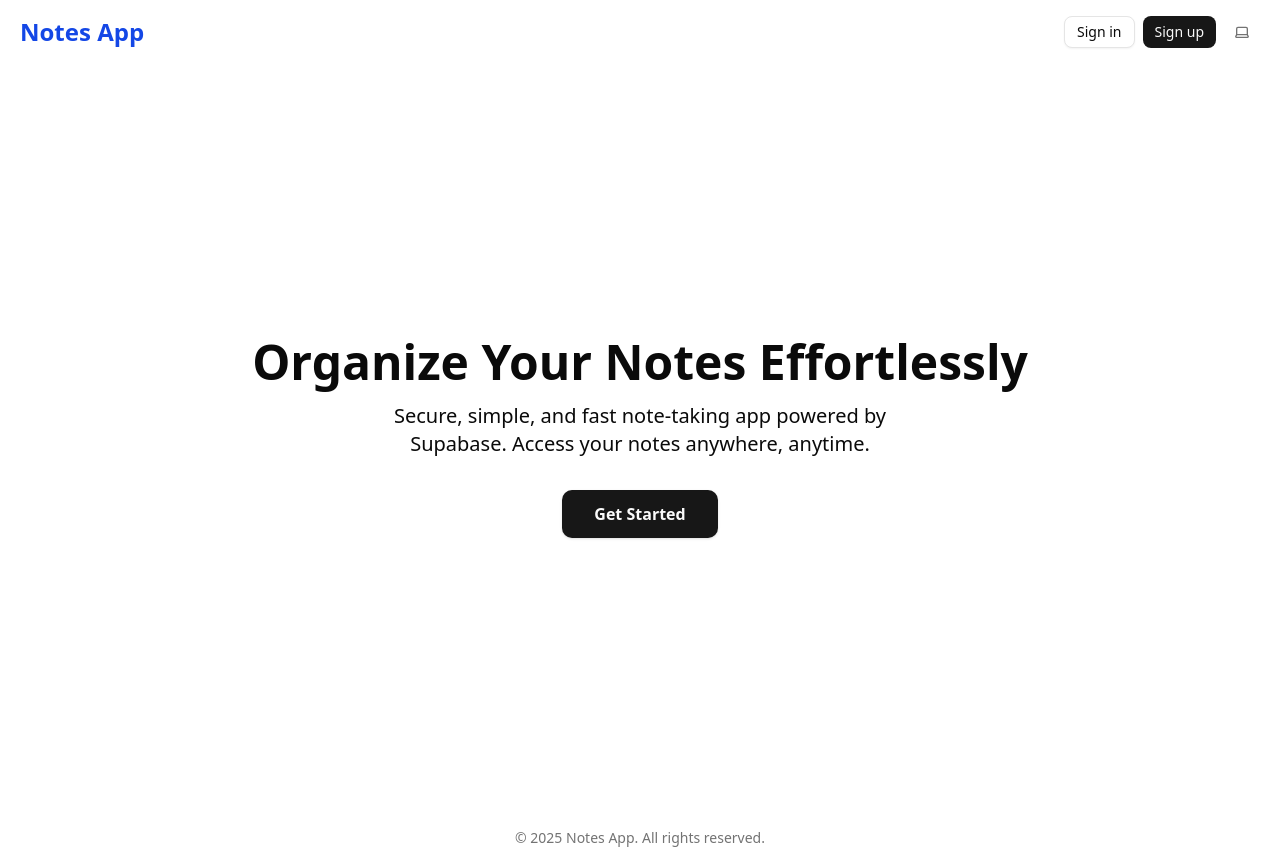
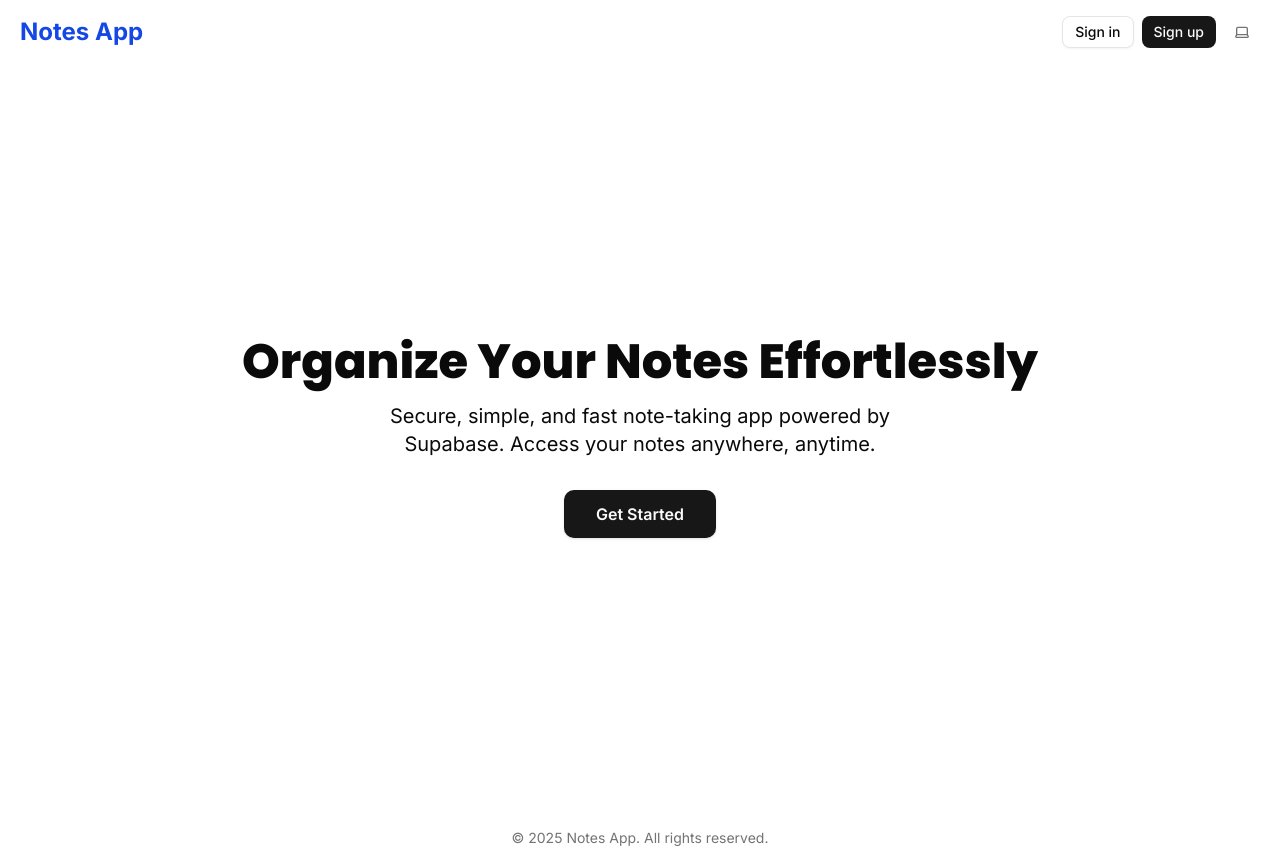
Before and after one commit to xncee/notes-app-supabase, a React (Vite) app: page / in a window 1280 px wide. Built offline with nearby package versions, Linux system fonts and the light colour scheme; no server answers.

Commit message:
style: update font families and line height

```diff
--- a/index.html
+++ b/index.html
@@ -1,9 +1,20 @@
-<!DOCTYPE html>
+<!doctype html>
 <html lang="en">
   <head>
     <meta charset="UTF-8" />
     <link rel="icon" type="image/svg+xml" href="/notes-icon.png" />
     <link href="/src/style.css" rel="stylesheet" />
+    <link rel="preconnect" href="https://fonts.googleapis.com" />
+    <link rel="preconnect" href="https://fonts.gstatic.com" crossorigin />
+    <link
+      href="https://fonts.googleapis.com/css2?family=Poppins:ital,wght@0,100;0,200;0,300;0,400;0,500;0,600;0,700;0,800;0,900;1,100;1,200;1,300;1,400;1,500;1,600;1,700;1,800;1,900&display=swap"
+      rel="stylesheet"
+    />
+    <link
+      href="https://fonts.googleapis.com/css2?family=Inter:ital,opsz,wght@0,14..32,100..900;1,14..32,100..900&display=swap"
+      rel="stylesheet"
+    />
+
     <meta name="viewport" content="width=device-width, initial-scale=1.0" />
     <title>Notes App</title>
   </head>
--- a/src/globals.css
+++ b/src/globals.css
@@ -113,8 +113,23 @@
 @layer base {
   * {
     @apply border-border outline-ring/50;
+    font-family: "Inter", sans-serif;
   }
   body {
     @apply bg-background text-foreground;
   }
+  h1,
+  h2,
+  h3,
+  h4,
+  h5,
+  h6,
+  .ui,
+  .heading {
+    font-family: "Poppins", sans-serif;
+  }
+  p,
+  textarea {
+    line-height: 1.75;
+  }
 }
```
Lines whose indentation alone changed are shown as unchanged.
